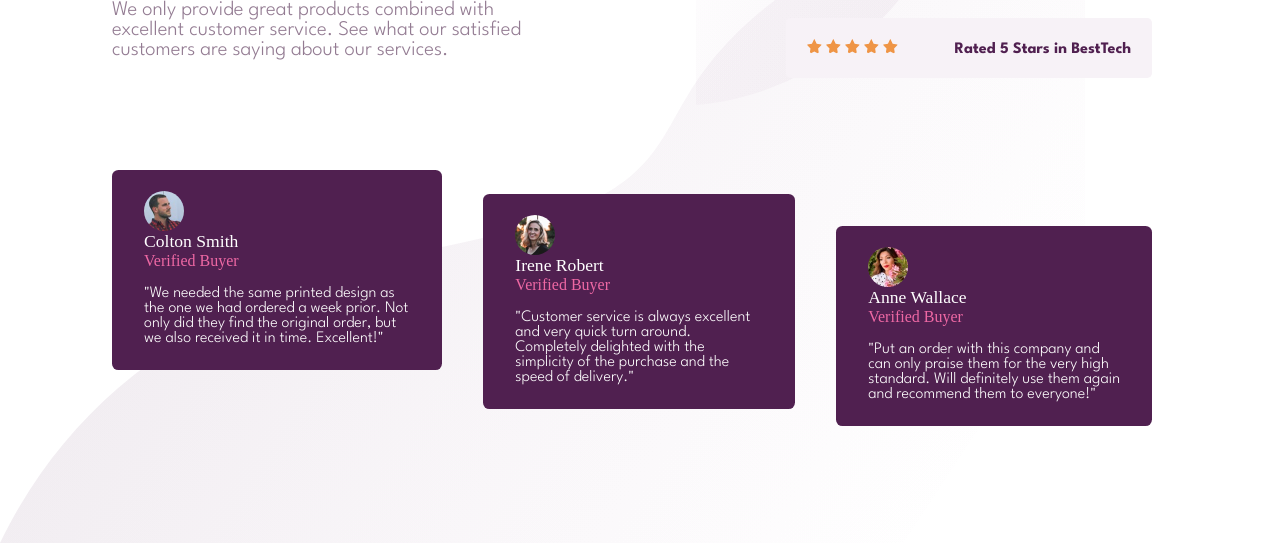
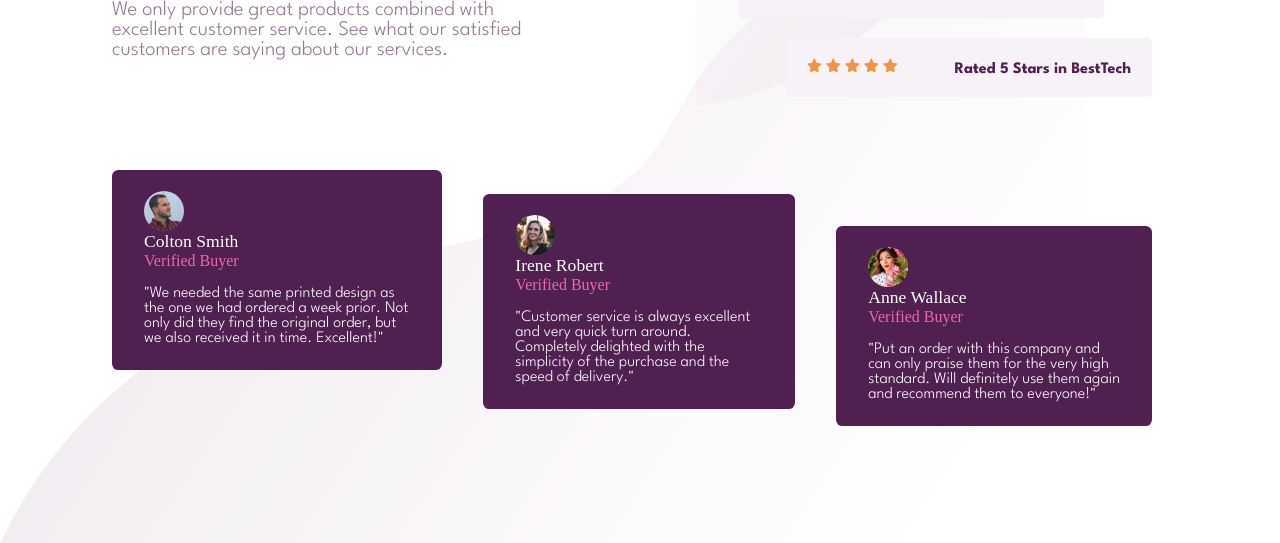
Before and after one commit to Emmacsea/Social-proof-master, a plain HTML site: page index.html in a window 1280 px wide. Shown: the part 257-800 px from the top of the page. Drawn offline with Linux system fonts and the light colour scheme.

Commit message:
Social Details

```diff
--- a/style.css
+++ b/style.css
@@ -72,7 +72,7 @@ section .right {
     padding: 1.3em;
     background: hsl(300, 24%, 96%);
     border-radius: .3em;
-    margin-bottom: 1.2em;
+    margin-top: 1.2em;
 }
 
 .right .img {
```
